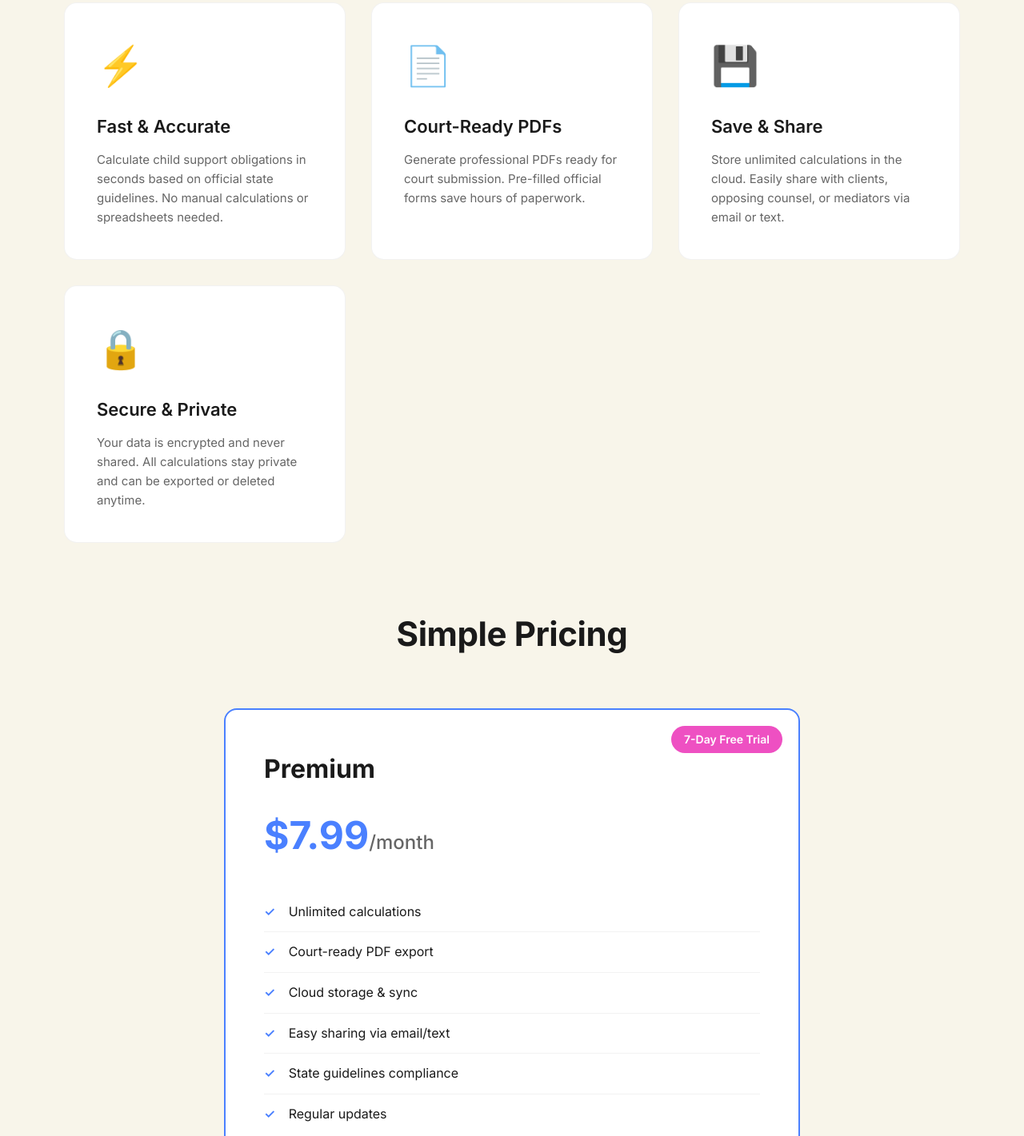
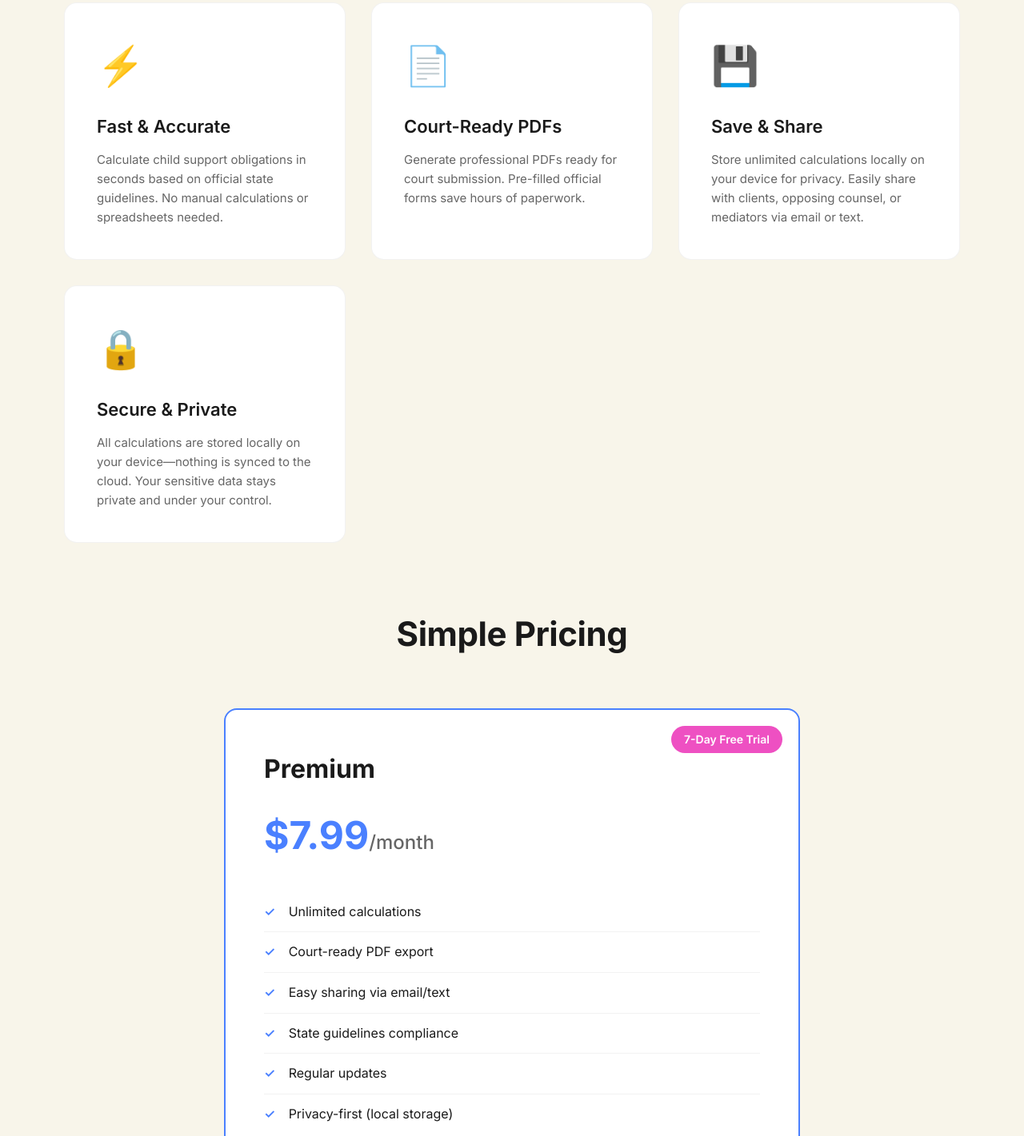
Before and after one commit to winte010/childsupportcalc-legal, a plain HTML site: page index.html in a window 1280 px wide. Shown: the part 908-2329 px from the top of the page at 80% size. Drawn offline with Linux system fonts and the light colour scheme.

Commit message:
Fix misleading cloud storage claims - app uses local storage only
- Remove 'Cloud storage & sync' from pricing features
- Clarify that calculations are stored locally on device for privacy
- Update security messaging to emphasize local storage
- Add privacy note to support FAQ

This matches actual implementation: Supabase only stores user auth,
subscription status, and calculation formulas. No calculation data
is synced to cloud.

```diff
--- a/index.html
+++ b/index.html
@@ -413,12 +413,12 @@
             <div class="feature-card">
                 <span class="feature-icon">💾</span>
                 <h3>Save & Share</h3>
-                <p>Store unlimited calculations in the cloud. Easily share with clients, opposing counsel, or mediators via email or text.</p>
+                <p>Store unlimited calculations locally on your device for privacy. Easily share with clients, opposing counsel, or mediators via email or text.</p>
             </div>
             <div class="feature-card">
                 <span class="feature-icon">🔒</span>
                 <h3>Secure & Private</h3>
-                <p>Your data is encrypted and never shared. All calculations stay private and can be exported or deleted anytime.</p>
+                <p>All calculations are stored locally on your device—nothing is synced to the cloud. Your sensitive data stays private and under your control.</p>
             </div>
         </div>
     </section>
@@ -433,10 +433,10 @@
             <ul class="pricing-features">
                 <li><span class="checkmark">✓</span> Unlimited calculations</li>
                 <li><span class="checkmark">✓</span> Court-ready PDF export</li>
-                <li><span class="checkmark">✓</span> Cloud storage & sync</li>
                 <li><span class="checkmark">✓</span> Easy sharing via email/text</li>
                 <li><span class="checkmark">✓</span> State guidelines compliance</li>
                 <li><span class="checkmark">✓</span> Regular updates</li>
+                <li><span class="checkmark">✓</span> Privacy-first (local storage)</li>
             </ul>
             <p style="color: var(--text-gray); font-size: 14px; margin-top: 24px;">
                 Free version available with limited calculations. Cancel anytime.
```
Also changed, not shown: support/index.html (+1 -2 lines).
